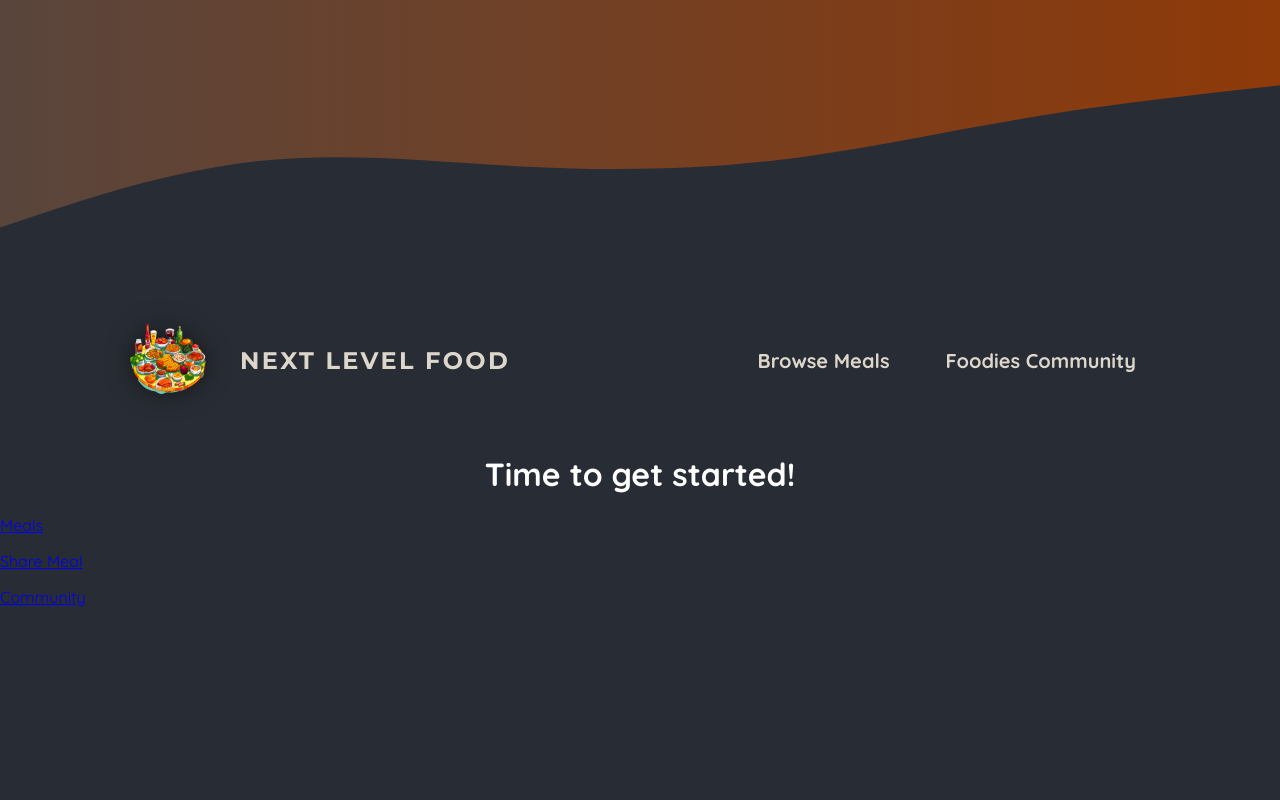
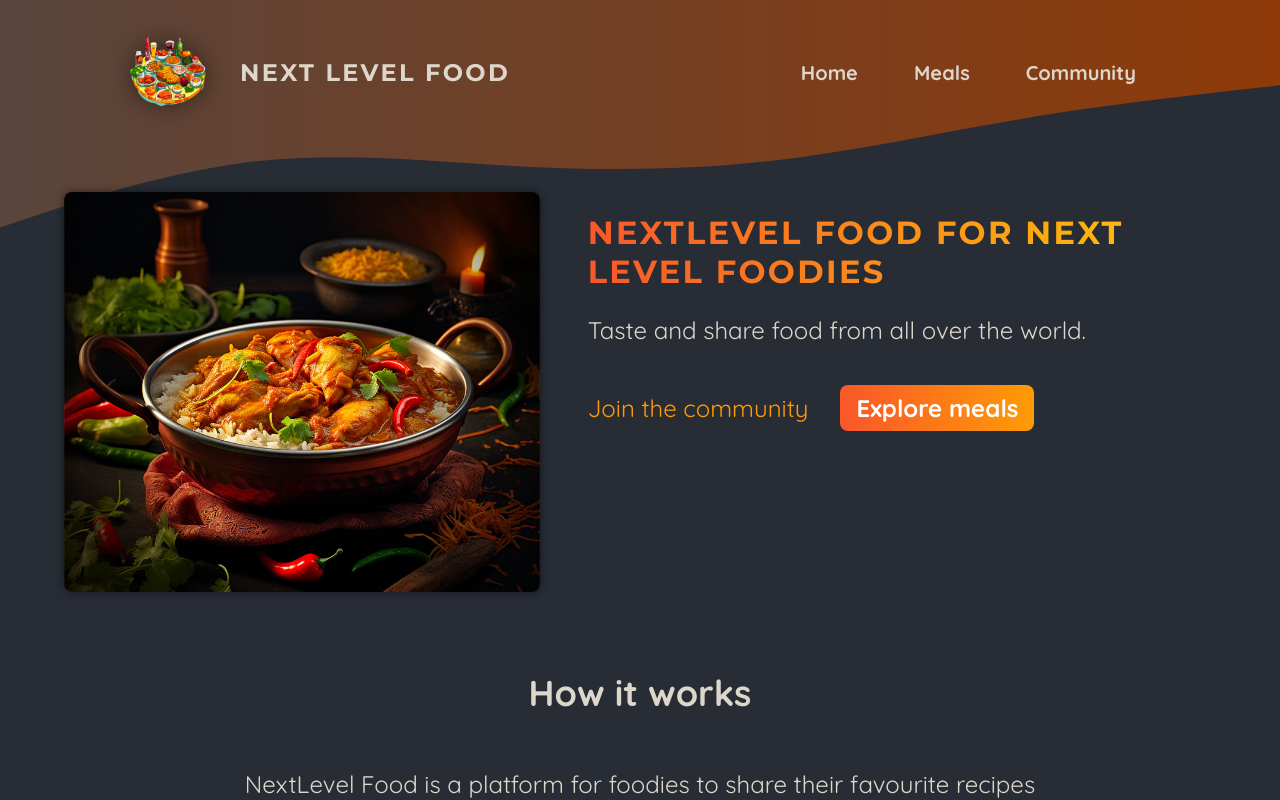
Before and after one commit to LeonLonsdale/next-level-food, a Next.js app: page / in a window 1280 px wide. Shown: the top 800 px of the page. Built offline with nearby package versions, Linux system fonts and the light colour scheme.

Commit message:
Landing Page

```diff
--- /dev/null
+++ b/app/page.module.css
@@ -0,0 +1,75 @@
+.header {
+  display: flex;
+  gap: 3rem;
+  margin: 3rem auto;
+  width: 90%;
+  max-width: 75rem;
+}
+
+.slideshow {
+  width: 40rem;
+  height: 25rem;
+}
+
+.hero {
+  color: #ddd6cb;
+  font-size: 1.5rem;
+}
+
+.hero h1 {
+  font-size: 2rem;
+  font-weight: bold;
+  font-family: "Montserrat", sans-serif;
+  letter-spacing: 0.15rem;
+  text-transform: uppercase;
+  background: linear-gradient(90deg, #f9572a, #ffc905);
+  background-clip: text;
+  -webkit-background-clip: text;
+  -webkit-text-fill-color: transparent;
+}
+
+.cta {
+  font-size: 1.5rem;
+  display: flex;
+  gap: 1rem;
+}
+
+.cta a {
+  display: inline-block;
+  margin-top: 1rem;
+  padding: 0.5rem 1rem;
+  border-radius: 0.5rem;
+  background: linear-gradient(90deg, #f9572a, #ff9b05);
+  color: #ffffff;
+  font-weight: bold;
+  text-decoration: none;
+}
+
+.cta a:hover,
+.cta a:active {
+  background: linear-gradient(90deg, #fd4715, #f9b241);
+}
+
+.cta a:first-child {
+  background: transparent;
+  font-weight: normal;
+  color: #ff9b05;
+  padding-left: 0;
+}
+
+.cta a:first-child:hover,
+.cta a:first-child:active {
+  background: transparent;
+  color: #f9b241;
+}
+
+.section {
+  display: flex;
+  flex-direction: column;
+  color: #ddd6cb;
+  font-size: 1.5rem;
+  max-width: 50rem;
+  width: 90%;
+  margin: 2rem auto;
+  text-align: center;
+}
--- a/app/page.tsx
+++ b/app/page.tsx
@@ -1,20 +1,53 @@
 import Link from "next/link";
+import classes from "./page.module.css";
+import { paths } from "@/lib/paths";
+import ImageSlideshow from "@/components/images/image-slideshow";
 
 export default function Home() {
+  const { navigation } = paths;
   return (
+    <>
+      <header className={classes.header}>
+        <div className={classes.slideshow}>
+          <ImageSlideshow />
+        </div>
+        <div>
+          <div className={classes.hero}>
+            <h1>NextLevel Food for next level foodies</h1>
+            <p>Taste and share food from all over the world.</p>
+          </div>
+          <div className={classes.cta}>
+            <Link href={navigation.community.path}>Join the community</Link>
+            <Link href={navigation.meals.path}>Explore meals</Link>
+          </div>
+        </div>
+      </header>
       <main>
-      <h1 style={{ color: "white", textAlign: "center" }}>
-        Time to get started!
-      </h1>
+        <section className={classes.section}>
+          <h2>How it works</h2>
           <p>
-        <Link href="/meals">Meals</Link>
+            NextLevel Food is a platform for foodies to share their favourite
+            recipes with the world. It;s a place ti discover new dishes, and to
+            connect with other food lovers.
           </p>
           <p>
-        <Link href="/meals/share">Share Meal</Link>
+            NextLevel Food is a place to discover new dishes, and to connect
+            with other food lovers.
+          </p>
+        </section>
+        <section className={classes.section}>
+          <h2>Why NextLevel Food?</h2>
+          <p>
+            NextLevel Food is a platform for foodies to share their favourite
+            recipes with the world. It;s a place ti discover new dishes, and to
+            connect with other food lovers.
           </p>
           <p>
-        <Link href="/community">Community</Link>
+            NextLevel Food is a place to discover new dishes, and to connect
+            with other food lovers.
           </p>
+        </section>
       </main>
+    </>
   );
 }
--- /dev/null
+++ b/components/images/image-slideshow.module.css
@@ -0,0 +1,26 @@
+.slideshow {
+  position: relative;
+  width: 100%;
+  height: 100%;
+  border-radius: 8px;
+  overflow: hidden;
+  box-shadow: 0 0 0.5rem rgba(0, 0, 0, 0.5);
+}
+
+.slideshow img {
+  width: 100%;
+  height: 100%;
+  object-fit: cover;
+  position: absolute;
+  top: 0;
+  left: 0;
+  opacity: 0;
+  transform: scale(1.1) translateX(-1rem) rotate(-5deg);
+  transition: all 0.5s ease-in-out;
+}
+
+.slideshow .active {
+  z-index: 1;
+  opacity: 1;
+  transform: scale(1) translateX(0) rotate(0);
+}
--- /dev/null
+++ b/components/images/image-slideshow.tsx
@@ -0,0 +1,52 @@
+"use client";
+
+import { useEffect, useState } from "react";
+import Image from "next/image";
+
+import burgerImg from "@/assets/burger.jpg";
+import curryImg from "@/assets/curry.jpg";
+import dumplingsImg from "@/assets/dumplings.jpg";
+import macncheeseImg from "@/assets/macncheese.jpg";
+import pizzaImg from "@/assets/pizza.jpg";
+import schnitzelImg from "@/assets/schnitzel.jpg";
+import tomatoSaladImg from "@/assets/tomato-salad.jpg";
+
+import classes from "./image-slideshow.module.css";
+
+const images = [
+  { image: burgerImg, alt: "Adelicious, juicy burger" },
+  { image: curryImg, alt: "A delicious, spicy curry" },
+  { image: dumplingsImg, alt: "Steamed dumplings" },
+  { image: macncheeseImg, alt: "Mac and Cheese" },
+  { image: pizzaImg, alt: "A delicious pizza " },
+  { image: schnitzelImg, alt: "A delicious schnitzel" },
+  { image: tomatoSaladImg, alt: "A delicious tomato salad" },
+];
+
+export default function ImageSlideshow() {
+  const [currentImageIndex, setCurrentImageIndex] = useState<number>(0);
+
+  useEffect(() => {
+    const interval = setInterval(
+      () =>
+        setCurrentImageIndex((prevIndex) =>
+          prevIndex < images.length - 1 ? prevIndex + 1 : 0,
+        ),
+      5000,
+    );
+    return () => clearInterval(interval);
+  }, []);
+
+  return (
+    <div className={classes.slideshow}>
+      {images.map((image, index) => (
+        <Image
+          key={index}
+          src={image.image}
+          className={index === currentImageIndex ? classes.active : ""}
+          alt={image.alt}
+        />
+      ))}
+    </div>
+  );
+}
--- a/components/main-header/main-header-background.module.css
+++ b/components/main-header/main-header-background.module.css
@@ -0,0 +1,8 @@
+.header-background {
+  position: absolute;
+  width: 100%;
+  height: 320px;
+  top: 0;
+  left: 0;
+  z-index: -1;
+}
--- a/components/main-header/main-header.tsx
+++ b/components/main-header/main-header.tsx
@@ -3,8 +3,17 @@
 import Image from "next/image";
 import classes from "./main-header.module.css";
 import MainHeaderBackground from "./main-header-background";
+import { paths } from "@/lib/paths";
 
 export default function MainHeader() {
+  const { navigation } = paths;
+
+  const navLinks = Object.values(navigation).map((link) => (
+    <li key={link.label}>
+      <Link href={link.path}>{link.label}</Link>
+    </li>
+  ));
+
   return (
     <>
       <MainHeaderBackground />
@@ -15,14 +24,7 @@
         </Link>
 
         <nav className={classes.nav}>
-          <ul>
-            <li>
-              <Link href="/meals">Browse Meals</Link>
-            </li>
-            <li>
-              <Link href="/community">Foodies Community</Link>
-            </li>
-          </ul>
+          <ul>{navLinks}</ul>
         </nav>
       </header>
     </>
--- /dev/null
+++ b/lib/paths.ts
@@ -0,0 +1,10 @@
+export const paths = {
+  navigation: {
+    home: { label: "Home", path: "/" },
+    meals: { label: "Meals", path: "/meals" },
+    community: { label: "Community", path: "/community" },
+  },
+  dynamic: {
+    meal: { path: (mealId: string) => `/meals/${mealId}` },
+  },
+};
```
Lines whose indentation alone changed are shown as unchanged.
